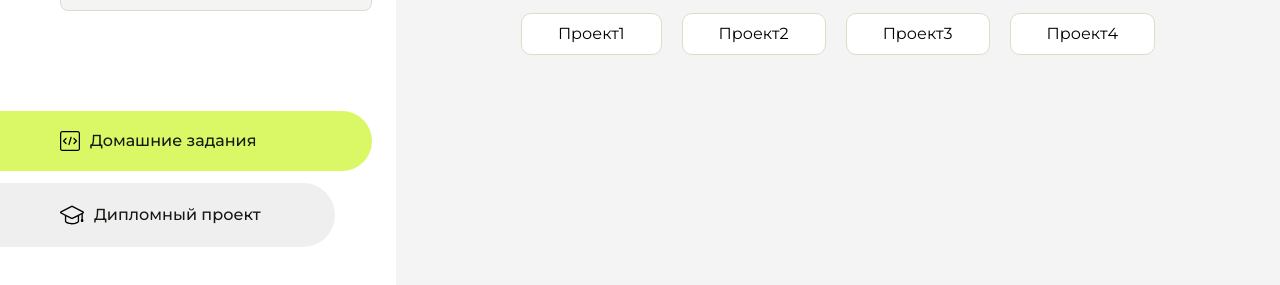
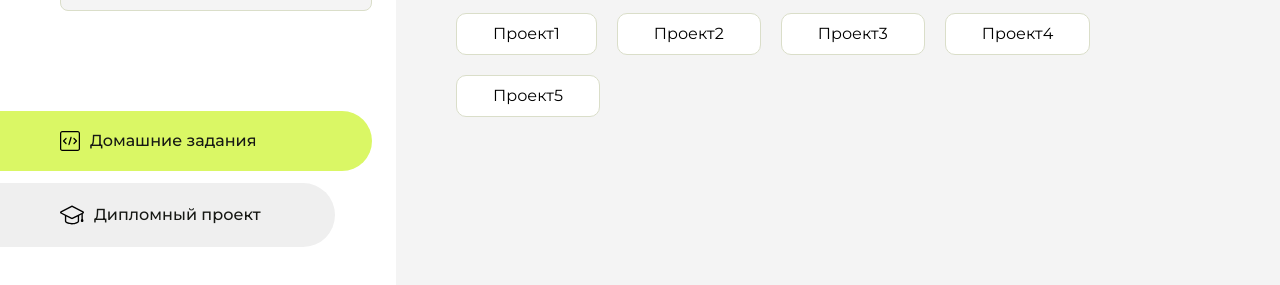
Before and after one commit to denisromanovich94/homework, a plain HTML site: page index.html in a window 1280 px wide. Shown: the part 225-510 px from the top of the page. Drawn offline with Linux system fonts and the light colour scheme.

Commit message:
Update index.html

```diff
--- a/index.html
+++ b/index.html
@@ -104,6 +104,9 @@
                     <li class="content__list-item">
                         <a href="css-42/index.html">Проект4</a>
                     </li>
+                    <li class="content__list-item">
+                        <a href="css-69/index.html">Проект5</a>
+                    </li>
                 </ul>
             </div>
             <div class="content__block hidden" id="diplomBlock">
```
